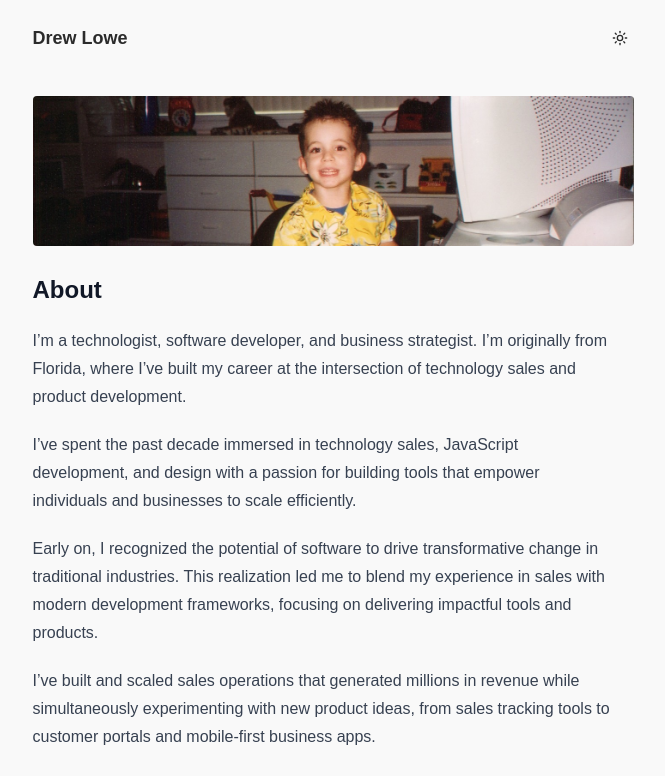
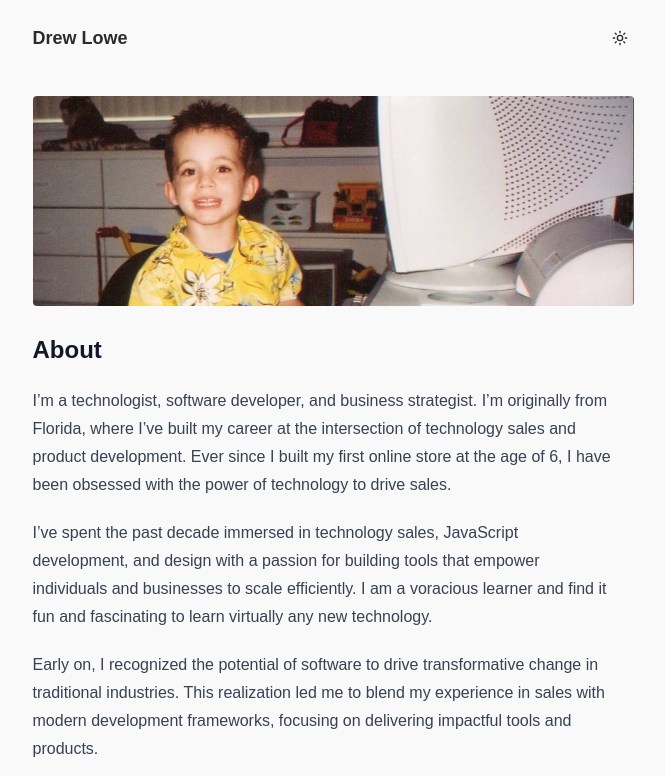
Before and after one commit to drewlowe/drewso, a Next.js app: page / in a window 1280 px wide. Shown: the top 776 px of the page, without its empty margins (307-972 px from the left). Built offline with nearby package versions, Linux system fonts and the light colour scheme.

Commit message:
about page updates

```diff
--- a/src/app/page.tsx
+++ b/src/app/page.tsx
@@ -3,53 +3,40 @@
 export default function Home() {
   return (
       <>
-          <img src={'/drewbanner.jpg'} alt={'Drew as a child at the computer.'} className={'rounded-sm'} />
+          <img src={'/drewabout.jpg'} alt={'Drew as a child at the computer.'} className={'rounded-sm'} />
           <article className={'prose prose-h1:text-2xl dark:prose-invert mt-7'}>
               <h1>About</h1>
               <p>
-                  I’m a technologist, software developer, and business strategist. I’m originally from Florida, where I’ve
-                  built my career at the intersection of technology sales and product development.
+                  I’m a technologist, software developer, and business strategist. I’m originally from Florida, where I’ve  built my career at the intersection of technology sales and product development. Ever since I built my first online store at the age of 6, I have been obsessed with the power of technology to drive sales.
               </p>
               <p>
-                  I’ve spent the past decade immersed in technology sales, JavaScript development, and design with a passion
-                  for building tools that empower individuals and businesses to scale efficiently.
+                  I’ve spent the past decade immersed in technology sales, JavaScript development, and design with a passion for building tools that empower individuals and businesses to scale efficiently. I am a voracious learner and find it fun and fascinating to learn virtually any new technology.
               </p>
               <p>
-                  Early on, I recognized the potential of software to drive transformative change in traditional industries.
-                  This realization led me to blend my experience in sales with modern development frameworks, focusing on
-                  delivering impactful tools and products.
+                  Early on, I recognized the potential of software to drive transformative change in traditional industries. This realization led me to blend my experience in sales with modern development frameworks, focusing on delivering impactful tools and products.
               </p>
               <p>
-                  I’ve built and scaled sales operations that generated millions in revenue while simultaneously
-                  experimenting with new product ideas, from sales tracking tools to customer portals and mobile-first
-                  business apps.
+                  I’ve built and scaled sales operations that generated millions in revenue. This was made possible by endlessly experimenting with new product ideas, from sales tracking tools to customer portals and mobile-first business apps.
               </p>
               <p>
-                  Today, I’m focused on building platforms that redefine how we interact with sales data, customer
-                  relationships, and human connections in the digital age.
+                  Today, I’m focused on building platforms that redefine how we interact with sales data, customer relationships, and human connections in the digital age.
               </p>
               <h3>Technical & Professional Contributions</h3>
               <ul>
                   <li>
-                      <strong>2024-2025:</strong> Single-handedly architected, developed, and deployed a full-stack React
-                      customer portal application, empowering IT clients to track assets, orders, and shipping statuses
-                      seamlessly.
+                      <strong>2024-2025:</strong> Single-handedly architected, developed, and deployed a full-stack React customer portal application, empowering IT clients to track assets, orders, and shipping statuses seamlessly.
                   </li>
                   <li>
-                      <strong>2022-2025:</strong> Built and scaled a sales operation generating nearly $7 million in revenue
-                      over three years while driving strategic business growth.
+                      <strong>2022-2025:</strong> Built and scaled a sales operation generating nearly $7 million in revenue over three years while driving strategic business growth.
                   </li>
                   <li>
-                      <strong>2022-2025:</strong> Built and deployed a marketing funnel for a US government program that
-                      generated over $5M in private-sector revenue.
+                      <strong>2022-2025:</strong> Built and deployed a marketing funnel for a US government program that generated over $5M in sales revenue.
                   </li>
                   <li>
-                      <strong>2020-2022</strong> As a video editor, helped a YouTuber reach 100K subscribers and generate
-                      over $1M in revenue.
+                      <strong>2020-2022</strong> As a video editor, helped a YouTuber reach 100K subscribers and generate over $1M in revenue.
                   </li>
                   <li>
-                      <strong>2014-2023:</strong> Built and deployed 50+ static sites for clients all over the world,
-                      including e-commerce platforms, marketing websites, and landing pages.
+                      <strong>2014-2023:</strong> Built and deployed 50+ static sites for clients all over the world, including e-commerce platforms, marketing websites, and landing pages.
                   </li>
               </ul>
               <h3 className={'text-center'}>Tech Stack</h3>
```
Also changed, not shown: public/drewabout.jpg (added).
